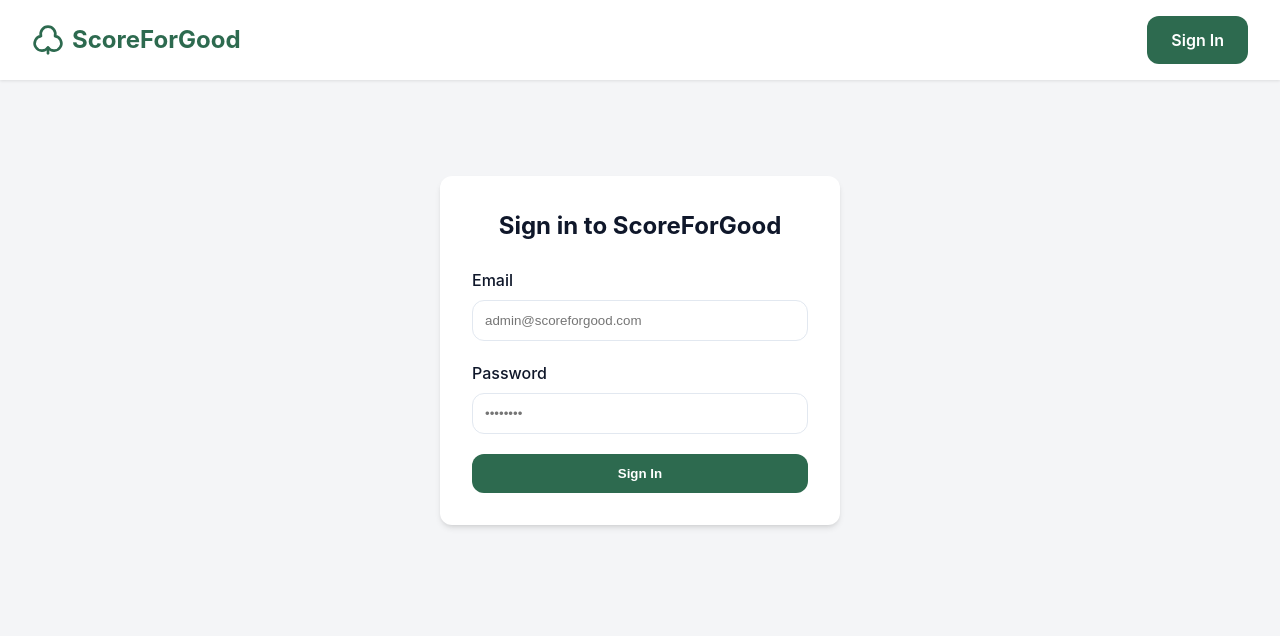
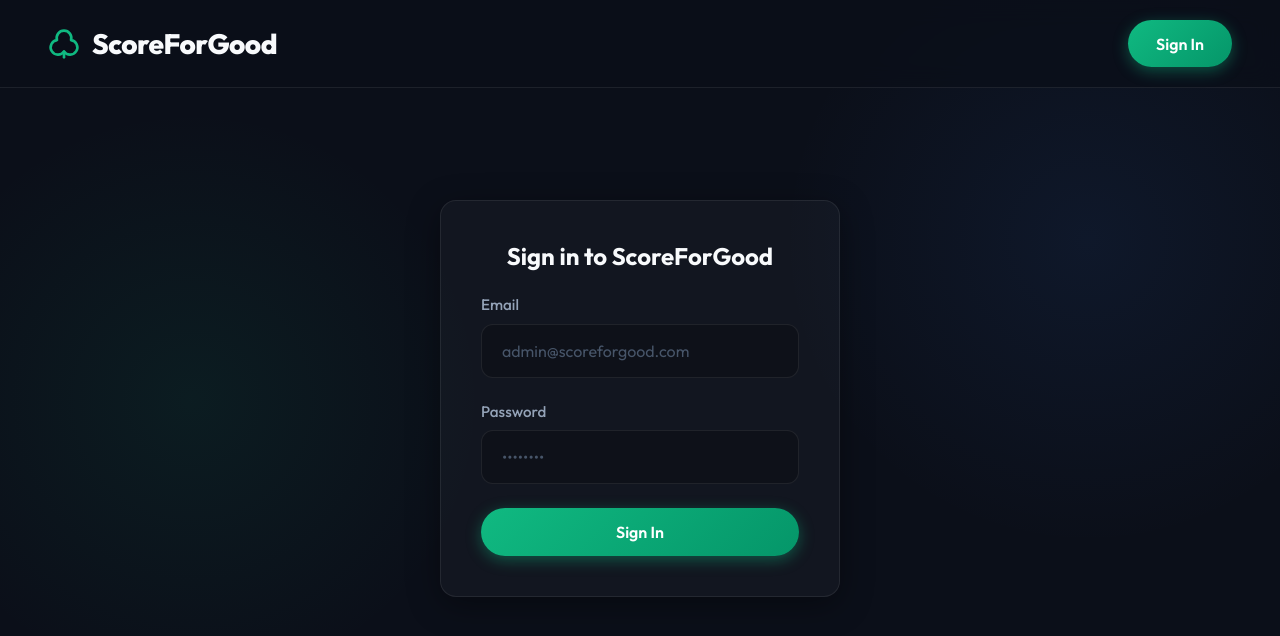
Before and after one commit to Neha-Sharmaaa/ScoreForGood, a React (Vite) app in the folder frontend/: page /login in a window 1280 px wide. Shown: the top 636 px of the page. Built offline with nearby package versions, Linux system fonts and the light colour scheme.

Commit message:
feat: implement modern dark mode aesthetic with glassmorphism and Outfit typography

```diff
--- a/frontend/src/styles/index.css
+++ b/frontend/src/styles/index.css
@@ -1,15 +1,17 @@
+@import url('https://fonts.googleapis.com/css2?family=Outfit:wght@300;400;500;600;700;800&display=swap');
+
 :root {
-  --primary: #2d6a4f;
-  --primary-dark: #1b4332;
-  --secondary: #95d5b2;
-  --accent: #d8f3dc;
-  --background: #f4f5f7;
-  --surface: #ffffff;
-  --text-main: #0f172a;
-  --text-muted: #64748b;
-  --border: #e2e8f0;
-  --radius: 12px;
-  --shadow: 0 4px 6px -1px rgb(0 0 0 / 0.1), 0 2px 4px -2px rgb(0 0 0 / 0.1);
+  --primary: #10b981; /* Emerald */
+  --primary-glow: rgba(16, 185, 129, 0.4);
+  --secondary: #3b82f6; /* Blue */
+  --bg-dark: #0b0f19;
+  --bg-panel: rgba(255, 255, 255, 0.03);
+  --border-glass: rgba(255, 255, 255, 0.08);
+  --text-main: #f8fafc;
+  --text-muted: #94a3b8;
+  --radius: 16px;
+  --shadow: 0 8px 32px 0 rgba(0, 0, 0, 0.37);
+  --transition: all 0.3s cubic-bezier(0.4, 0, 0.2, 1);
 }
 
 * {
@@ -19,10 +21,14 @@
 }
 
 body {
-  font-family: 'Inter', system-ui, Avenir, Helvetica, Arial, sans-serif;
-  background-color: var(--background);
+  font-family: 'Outfit', sans-serif;
+  background-color: var(--bg-dark);
   color: var(--text-main);
-  line-height: 1.5;
+  min-height: 100vh;
+  background-image:
+    radial-gradient(circle at 15% 50%, rgba(16, 185, 129, 0.08), transparent 25%),
+    radial-gradient(circle at 85% 30%, rgba(59, 130, 246, 0.08), transparent 25%);
+  background-attachment: fixed;
 }
 
 a {
@@ -38,9 +44,10 @@
   cursor: pointer;
   border: none;
   outline: none;
+  font-family: 'Outfit', sans-serif;
 }
 
-/* App Container */
+/* Base Layout */
 .app-container {
   min-height: 100vh;
   display: flex;
@@ -49,89 +56,330 @@
 
 .main-content {
   flex: 1;
-  padding: 2rem;
-  max-width: 1200px;
+  padding: 3rem 2rem;
+  max-width: 1300px;
   margin: 0 auto;
   width: 100%;
+  animation: fadeIn 0.8s ease-out forwards;
 }
 
-/* Navbar */
+/* Glass Navbar */
 .navbar {
-  background: var(--surface);
-  box-shadow: 0 1px 3px 0 rgb(0 0 0 / 0.1);
-  padding: 1rem 2rem;
+  background: rgba(11, 15, 25, 0.7);
+  backdrop-filter: blur(12px);
+  -webkit-backdrop-filter: blur(12px);
+  border-bottom: 1px solid var(--border-glass);
+  padding: 1.25rem 3rem;
   display: flex;
   justify-content: space-between;
   align-items: center;
+  position: sticky;
+  top: 0;
+  z-index: 100;
 }
 
 .navbar-brand {
-  font-size: 1.5rem;
-  font-weight: 700;
-  color: var(--primary);
+  font-size: 1.75rem;
+  font-weight: 800;
+  color: var(--text-main);
   display: flex;
   align-items: center;
-  gap: 0.5rem;
+  gap: 0.75rem;
+  letter-spacing: -0.5px;
+}
+
+.navbar-brand span {
+  background: linear-gradient(135deg, var(--primary), var(--secondary));
+  -webkit-background-clip: text;
+  -webkit-text-fill-color: transparent;
 }
 
 .navbar-links {
   display: flex;
-  gap: 1.5rem;
+  gap: 2rem;
+  align-items: center;
 }
 
+/* Buttons */
 .btn-primary {
-  background: var(--primary);
+  background: linear-gradient(135deg, var(--primary) 0%, #059669 100%);
   color: white;
-  padding: 0.75rem 1.5rem;
-  border-radius: var(--radius);
+  padding: 0.85rem 1.75rem;
+  border-radius: 30px;
   font-weight: 600;
-  transition: background 0.3s ease;
+  font-size: 1rem;
+  transition: var(--transition);
+  box-shadow: 0 4px 15px var(--primary-glow);
+  position: relative;
+  overflow: hidden;
+}
+
+.btn-primary::after {
+  content: '';
+  position: absolute;
+  top: 0;
+  left: -100%;
+  width: 100%;
+  height: 100%;
+  background: linear-gradient(90deg, transparent, rgba(255,255,255,0.2), transparent);
+  transition: all 0.5s ease;
 }
 
 .btn-primary:hover {
-  background: var(--primary-dark);
+  transform: translateY(-2px);
+  box-shadow: 0 6px 20px rgba(16, 185, 129, 0.6);
+}
+
+.btn-primary:hover::after {
+  left: 100%;
+}
+
+.btn-primary:disabled {
+  background: #334155;
+  box-shadow: none;
+  cursor: not-allowed;
+  transform: none;
 }
 
 .btn-logout {
-  background: transparent;
+  background: rgba(255, 255, 255, 0.05);
+  padding: 0.6rem;
+  border-radius: 50%;
   color: var(--text-muted);
-  font-weight: 600;
+  border: 1px solid var(--border-glass);
+  transition: var(--transition);
+  display: flex;
+  align-items: center;
+  justify-content: center;
 }
 
-/* Login/Dashboard */
+.btn-logout:hover {
+  background: rgba(239, 68, 68, 0.1);
+  color: #ef4444;
+  border-color: rgba(239, 68, 68, 0.3);
+  transform: scale(1.05);
+}
+
+/* Glass Cards */
 .card {
-  background: var(--surface);
-  padding: 2rem;
+  background: var(--bg-panel);
+  backdrop-filter: blur(10px);
+  -webkit-backdrop-filter: blur(10px);
+  border: 1px solid var(--border-glass);
+  padding: 2.5rem;
   border-radius: var(--radius);
   box-shadow: var(--shadow);
+  transition: var(--transition);
 }
 
+.card:hover {
+  border-color: rgba(255, 255, 255, 0.15);
+  transform: translateY(-5px);
+  box-shadow: 0 15px 35px 0 rgba(0, 0, 0, 0.5);
+}
+
+/* Forms & Inputs */
 .input-group {
-  margin-bottom: 1.25rem;
+  margin-bottom: 1.5rem;
+  text-align: left;
 }
 
 .input-group label {
   display: block;
-  margin-bottom: 0.5rem;
+  margin-bottom: 0.6rem;
   font-weight: 500;
+  color: var(--text-muted);
+  font-size: 0.95rem;
 }
 
 .input-group input, .input-group select {
   width: 100%;
-  padding: 0.75rem;
-  border: 1px solid var(--border);
-  border-radius: var(--radius);
+  padding: 1rem 1.25rem;
+  background: rgba(0, 0, 0, 0.2);
+  border: 1px solid var(--border-glass);
+  color: var(--text-main);
+  border-radius: 12px;
+  font-size: 1rem;
+  transition: var(--transition);
+  font-family: inherit;
 }
 
+.input-group input:focus {
+  border-color: var(--primary);
+  box-shadow: 0 0 0 4px rgba(16, 185, 129, 0.15);
+  outline: none;
+}
+
+.input-group input::placeholder {
+  color: #475569;
+}
+
+/* Dashboard Specifics */
 .dashboard-header {
   display: flex;
   justify-content: space-between;
   align-items: center;
-  margin-bottom: 2rem;
+  margin-bottom: 3rem;
+}
+
+.dashboard-header h1 {
+  font-size: 2.5rem;
+  font-weight: 800;
+  letter-spacing: -1px;
+}
+
+.status-badge {
+  background: rgba(16, 185, 129, 0.1);
+  color: var(--primary);
+  padding: 0.5rem 1rem;
+  border-radius: 20px;
+  font-weight: 600;
+  font-size: 0.85rem;
+  display: flex;
+  align-items: center;
+  gap: 0.5rem;
+  border: 1px solid rgba(16, 185, 129, 0.2);
 }
 
 .dashboard-grid {
   display: grid;
-  grid-template-columns: repeat(auto-fit, minmax(300px, 1fr));
-  gap: 2rem;
+  grid-template-columns: repeat(auto-fit, minmax(350px, 1fr));
+  gap: 2.5rem;
 }
+
+/* Stats Row */
+.stats-row {
+  display: grid;
+  grid-template-columns: repeat(3, 1fr);
+  gap: 1.5rem;
+  margin-bottom: 2.5rem;
+}
+
+.stat-card {
+  background: linear-gradient(135deg, rgba(255,255,255,0.02) 0%, rgba(255,255,255,0) 100%);
+  border: 1px solid var(--border-glass);
+  border-radius: 16px;
+  padding: 1.5rem;
+  display: flex;
+  flex-direction: column;
+  gap: 0.5rem;
+  position: relative;
+  overflow: hidden;
+}
+
+.stat-icon {
+  position: absolute;
+  right: -10px;
+  bottom: -10px;
+  opacity: 0.05;
+  transform: scale(2);
+}
+
+.stat-card h4 {
+  color: var(--text-muted);
+  font-weight: 500;
+  font-size: 0.9rem;
+  text-transform: uppercase;
+  letter-spacing: 1px;
+}
+
+.stat-card .value {
+  font-size: 2.5rem;
+  font-weight: 800;
+  color: var(--text-main);
+  background: linear-gradient(135deg, #fff, #94a3b8);
+  -webkit-background-clip: text;
+  -webkit-text-fill-color: transparent;
+}
+
+/* Score List */
+.score-list {
+  display: flex;
+  flex-direction: column;
+  gap: 1rem;
+}
+
+.score-item {
+  display: flex;
+  justify-content: space-between;
+  align-items: center;
+  background: rgba(255, 255, 255, 0.02);
+  border: 1px solid rgba(255, 255, 255, 0.05);
+  padding: 1.25rem;
+  border-radius: 12px;
+  transition: var(--transition);
+}
+
+.score-item:hover {
+  background: rgba(255, 255, 255, 0.05);
+  transform: translateX(5px);
+  border-color: rgba(16, 185, 129, 0.2);
+}
+
+.score-course {
+  font-size: 1.1rem;
+  font-weight: 600;
+  color: #fff;
+  margin-bottom: 0.25rem;
+}
+
+.score-date {
+  font-size: 0.85rem;
+  color: var(--text-muted);
+}
+
+.score-points {
+  font-size: 1.5rem;
+  font-weight: 800;
+  color: var(--primary);
+  background: rgba(16, 185, 129, 0.1);
+  padding: 0.5rem 1rem;
+  border-radius: 8px;
+}
+
+/* Animations */
+@keyframes fadeIn {
+  from { opacity: 0; transform: translateY(20px); }
+  to { opacity: 1; transform: translateY(0); }
+}
+
+/* Charity Hero Section */
+.charity-banner {
+  background: linear-gradient(135deg, rgba(59, 130, 246, 0.1) 0%, rgba(16, 185, 129, 0.1) 100%);
+  border: 1px solid rgba(59, 130, 246, 0.2);
+  border-radius: 20px;
+  padding: 2rem;
+  display: flex;
+  align-items: center;
+  justify-content: space-between;
+  margin-top: 2.5rem;
+  position: relative;
+  overflow: hidden;
+}
+
+.charity-banner::before {
+  content: '';
+  position: absolute;
+  top: -50%;
+  right: -10%;
+  width: 300px;
+  height: 300px;
+  background: rgba(59, 130, 246, 0.2);
+  filter: blur(80px);
+  border-radius: 50%;
+}
+
+.charity-content {
+  position: relative;
+  z-index: 1;
+}
+
+.charity-content h3 {
+  font-size: 1.5rem;
+  margin-bottom: 0.5rem;
+}
+
+.charity-content p {
+  color: var(--text-muted);
+  max-width: 500px;
+}
```
